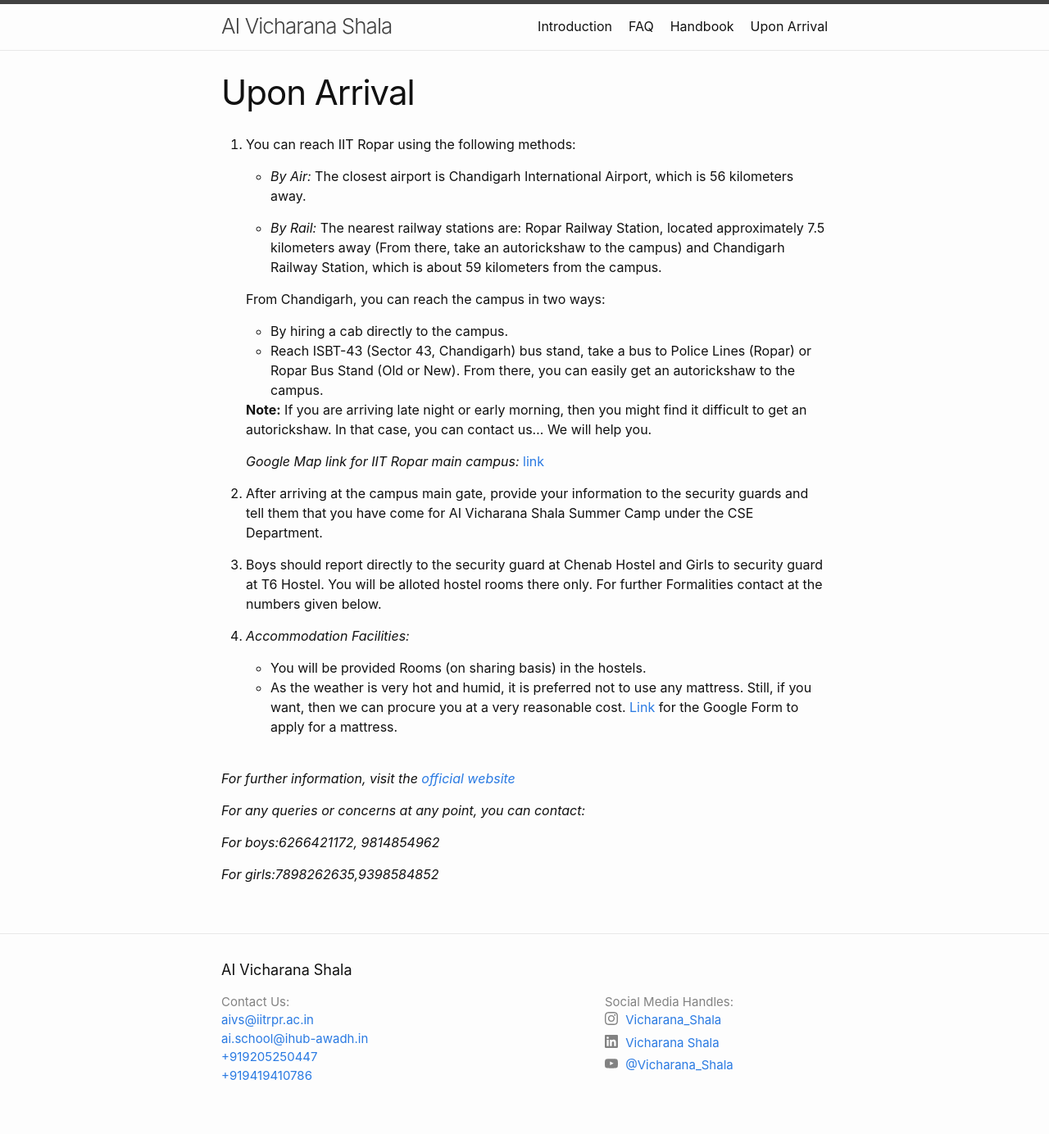
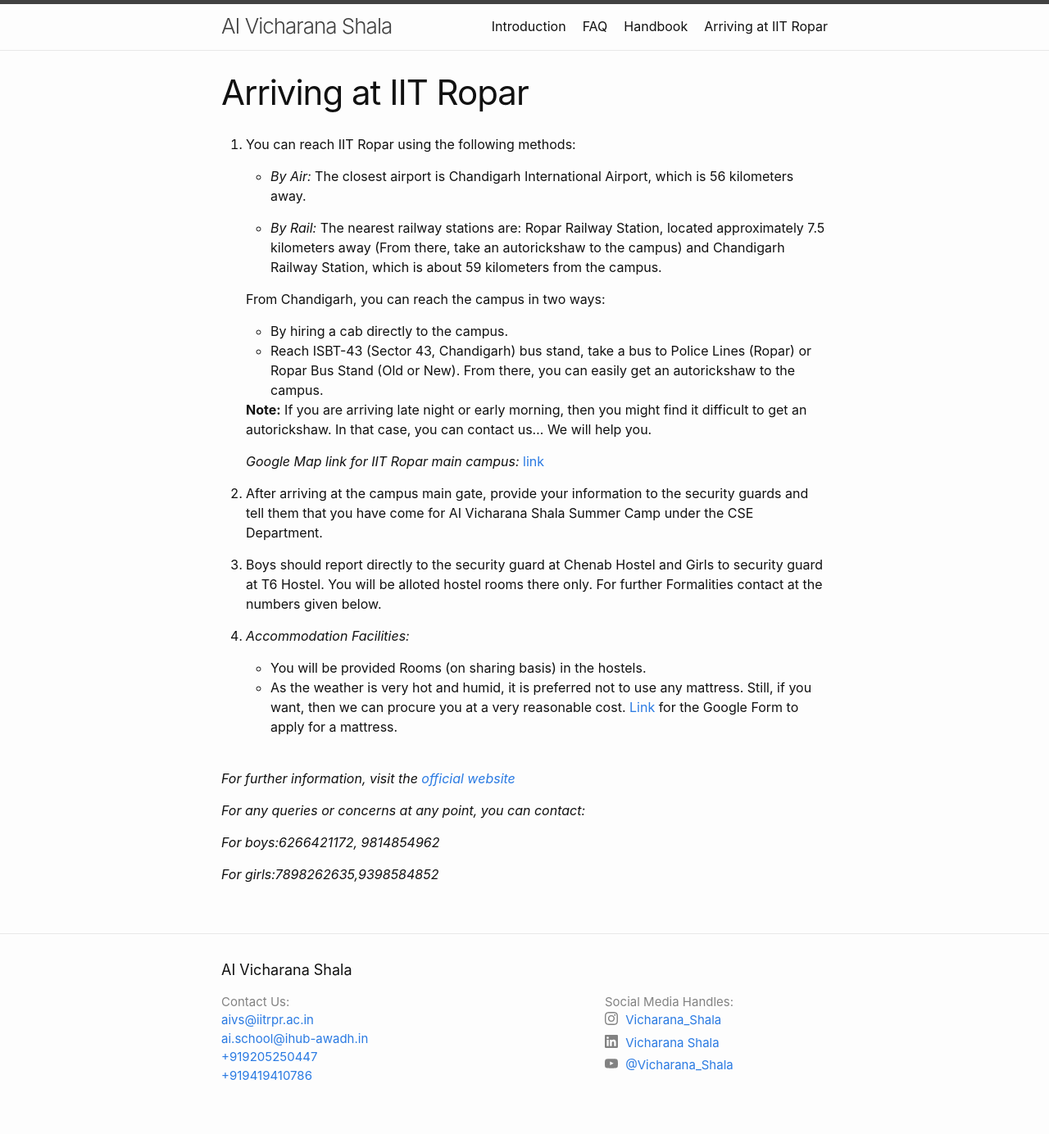
Before and after one commit to sudarshansudarshan/aicamp, a Jekyll site: the page built from Logistics.md, in a window 1280 px wide. Shown: the whole page at 82% size. Built offline with Jekyll 4.4.1, drawn with Linux system fonts in a browser that asks for light colours.

Commit message:
Add files via upload

```diff
--- a/Logistics.md
+++ b/Logistics.md
@@ -1,6 +1,6 @@
 ---
 layout: page
-title: Upon Arrival
+title: Arriving at IIT Ropar
 ---
 
 
```
